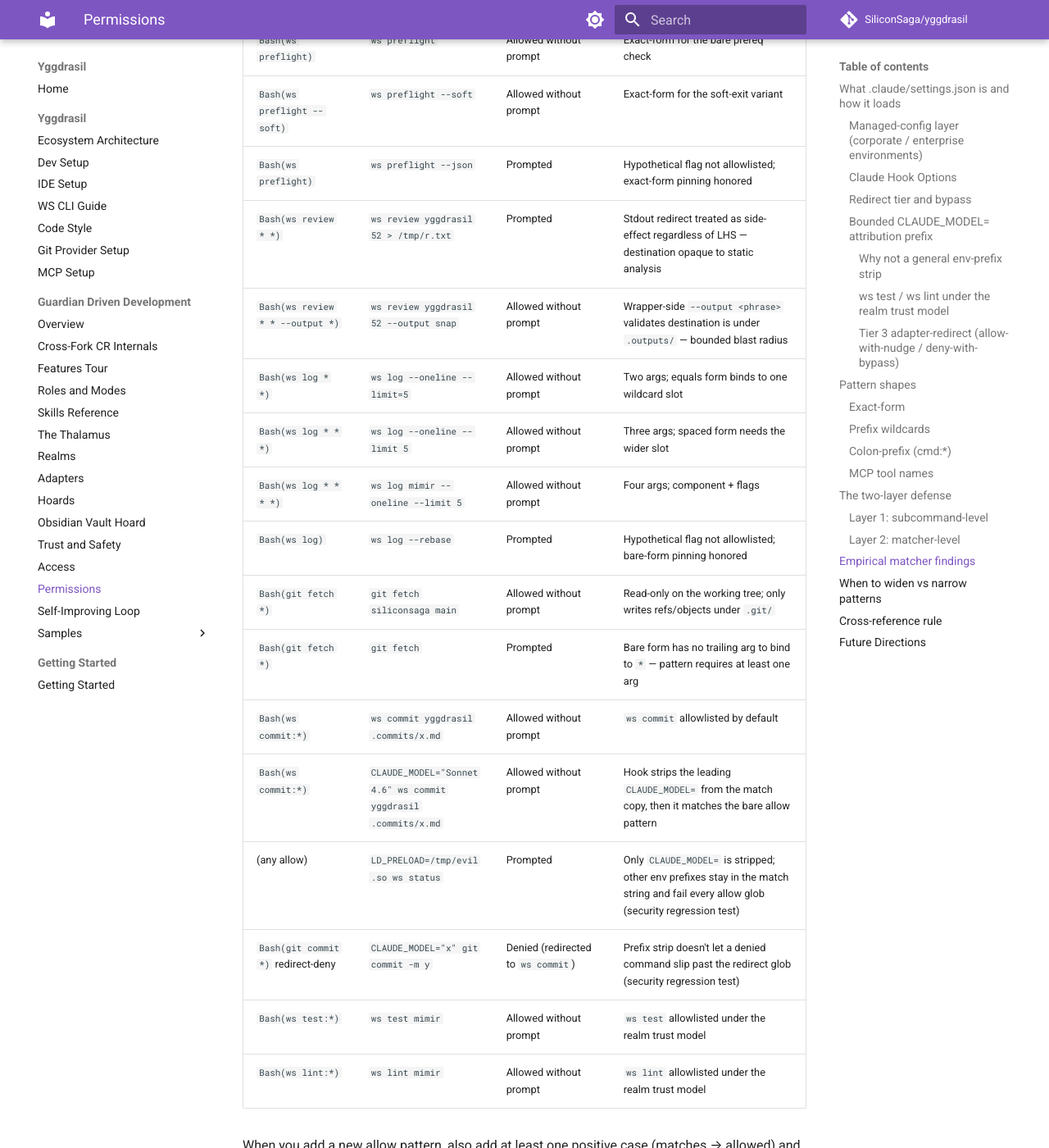
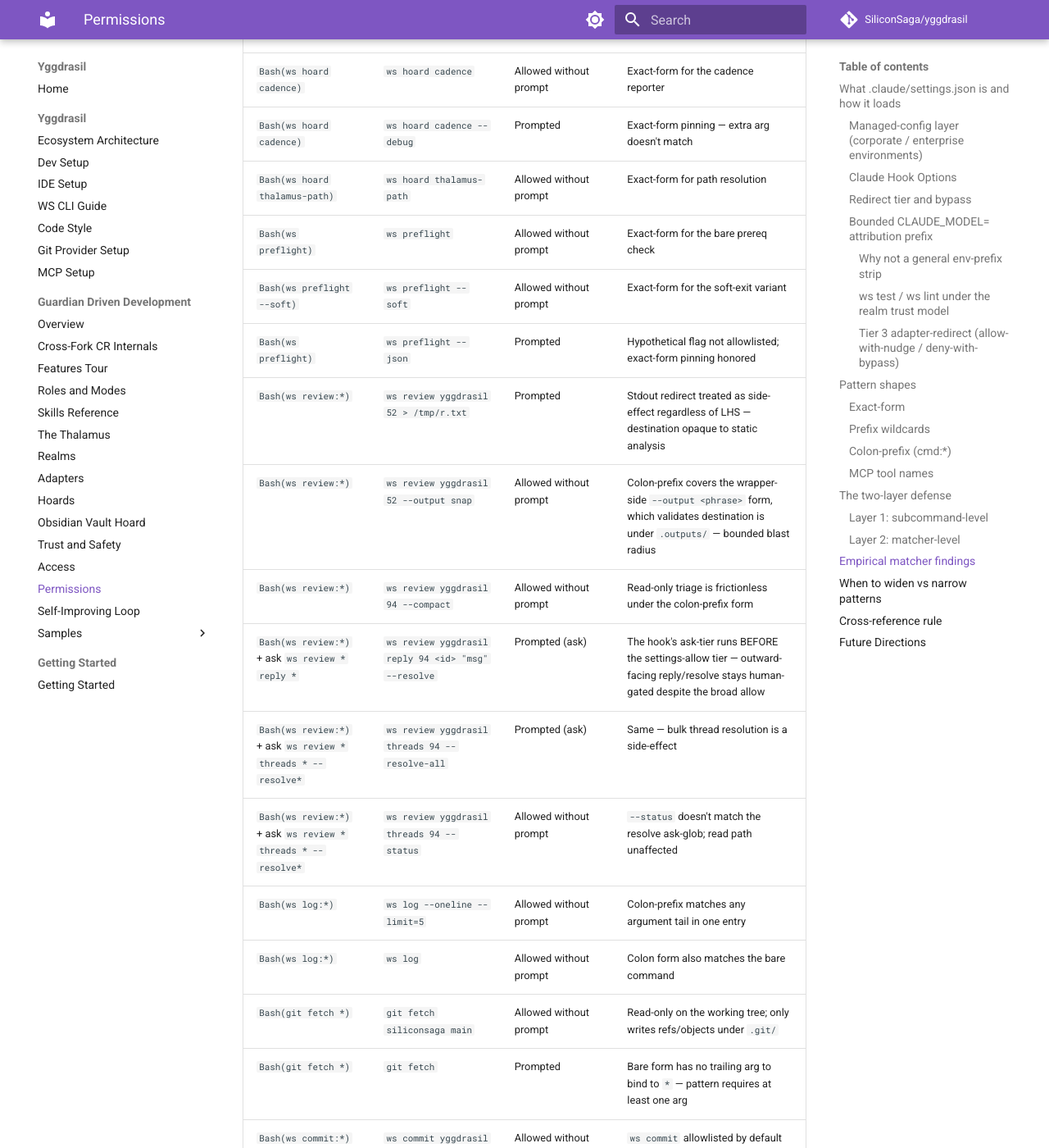
Before and after one commit to SiliconSaga/yggdrasil, an MkDocs documentation site: the page built from docs/gdd/permissions.md, in a window 1280 px wide and 1400 px high, scrolled down 7626 px. Shown: the whole window at 82% size. Built offline with MkDocs 1.6.1 and Material for MkDocs 9.7.7, drawn with Linux system fonts in a browser that asks for light colours; comment, search, counter and statistics services are not loaded; some of the changed text lies outside the part shown.

Commit message:
refactor(permissions): collapse per-arg-count allow ladders to :* + ask-gate review side-effects (P4)
The committed allowlist carried per-arg-count ladders (`ws test *`, `* *`, … ×7; ~74 `ws review` flag permutations; `ws log` ×5) predating the discovery that Claude Code's colon form `Bash(<cmd>:*)` matches the command plus any argument tail. Worse, the ladders' apparent tightness was illusory in the normal (hook-active) mode: the hook compares with bash globs where `*` spans spaces, so `Bash(ws review * *)` already matched `ws review <comp> reply <id> "msg" --resolve` — outward-facing review side-effects were silently auto-approving.

Collapsed (both dispatch forms): help, status, pull, diagnose, actions, hoard init, component init, test, lint, review, log → one `:*` entry each. ~200 entries → ~95. Left pinned on purpose: preflight, hoard cadence/thalamus-path, realm list/init, clone, clean, mcp-*, hook-bypass helps, and all the exact-form git entries — their tightness is intentional (mutating siblings or doc-pinned negative cases).

The review collapse comes with a tightening, not a loosening: `reply` (posts to the PR) and `threads … --resolve*` (mutates thread state) are now on the committed `[ask-commands]` list, which the hook evaluates BEFORE the settings-allow tier — so they force a human prompt that the old ladder never actually provided. Read-only review stays frictionless. Five new hook tests pin both directions; the gdd-review-triage skill's "thread resolution prompts for approval" claim is now true rather than aspirational.

Per the cross-reference rule, docs/gdd/permissions.md gains the ask-before-allow third option in the Colon-prefix section and updated empirical-table rows (review:*/log:* positives, ask-gated negatives); rows citing removed ladder patterns are updated in place.

Known boundary (also noted in the doc): the ask-gate lives in the hook — with the hook disabled, only the settings allowlist applies and review side-effects would auto-approve.

Co-Authored-By: Claude Fable 5 <noreply@anthropic.com>

````diff
--- a/docs/gdd/permissions.md
+++ b/docs/gdd/permissions.md
@@ -153,6 +153,8 @@ Bash(bash scripts/ws commit:*)
 ```
 
 The `:*` suffix is Claude Code's *prefix* form: the rule matches the literal text before the `:` followed by **anything at all** — any number of arguments, spaces included — in a single entry. `Bash(ws test:*)` matches `ws test`, `ws test knarr`, and `ws test knarr -k foo --verbose` alike. This differs from the spaced `*` wildcard above, where each `*` binds exactly one argument-shaped token (so `Bash(ws test *)` matches only `ws test <one-arg>`, and covering two args needs `Bash(ws test * *)`). Because the prefix match is anchored at the start of the command string, each dispatch form needs its own entry — `Bash(ws test:*)` does not cover `bash scripts/ws test …`, hence the separate `Bash(bash scripts/ws test:*)`. Reach for `:*` on always-trusted subcommands where any argument tail is safe; use the tighter spaced-`*` or exact forms when you need to bound *which* arguments are allowed (e.g. a subcommand with a mutating flag-form).
+
+A third option covers subcommands that are mostly read-only with a few side-effect forms: grant the broad `:*` allow and pin the side-effect forms on the hook's `[ask-commands]` list, which evaluates BEFORE the allow tier. `ws review` is the worked example — reads are frictionless under `Bash(ws review:*)`, while `reply` (posts to the PR) and `threads … --resolve*` (mutates thread state) force a human prompt via the committed ask entries. Note this gate lives in the hook: with the hook disabled, only the settings allowlist applies and the side-effect forms would auto-approve.
 
 ### MCP tool names
 
@@ -222,12 +224,14 @@ Verified in interactive testing. Each row is a (pattern, attempted command, expe
 | `Bash(ws preflight)` | `ws preflight` | Allowed without prompt | Exact-form for the bare prereq check |
 | `Bash(ws preflight --soft)` | `ws preflight --soft` | Allowed without prompt | Exact-form for the soft-exit variant |
 | `Bash(ws preflight)` | `ws preflight --json` | Prompted | Hypothetical flag not allowlisted; exact-form pinning honored |
-| `Bash(ws review * *)` | `ws review yggdrasil 52 > /tmp/r.txt` | Prompted | Stdout redirect treated as side-effect regardless of LHS — destination opaque to static analysis |
-| `Bash(ws review * * --output *)` | `ws review yggdrasil 52 --output snap` | Allowed without prompt | Wrapper-side `--output <phrase>` validates destination is under `.outputs/` — bounded blast radius |
-| `Bash(ws log * *)` | `ws log --oneline --limit=5` | Allowed without prompt | Two args; equals form binds to one wildcard slot |
-| `Bash(ws log * * *)` | `ws log --oneline --limit 5` | Allowed without prompt | Three args; spaced form needs the wider slot |
-| `Bash(ws log * * * *)` | `ws log mimir --oneline --limit 5` | Allowed without prompt | Four args; component + flags |
-| `Bash(ws log)` | `ws log --rebase` | Prompted | Hypothetical flag not allowlisted; bare-form pinning honored |
+| `Bash(ws review:*)` | `ws review yggdrasil 52 > /tmp/r.txt` | Prompted | Stdout redirect treated as side-effect regardless of LHS — destination opaque to static analysis |
+| `Bash(ws review:*)` | `ws review yggdrasil 52 --output snap` | Allowed without prompt | Colon-prefix covers the wrapper-side `--output <phrase>` form, which validates destination is under `.outputs/` — bounded blast radius |
+| `Bash(ws review:*)` | `ws review yggdrasil 94 --compact` | Allowed without prompt | Read-only triage is frictionless under the colon-prefix form |
+| `Bash(ws review:*)` + ask `ws review * reply *` | `ws review yggdrasil reply 94 <id> "msg" --resolve` | Prompted (ask) | The hook's ask-tier runs BEFORE the settings-allow tier — outward-facing reply/resolve stays human-gated despite the broad allow |
+| `Bash(ws review:*)` + ask `ws review * threads * --resolve*` | `ws review yggdrasil threads 94 --resolve-all` | Prompted (ask) | Same — bulk thread resolution is a side-effect |
+| `Bash(ws review:*)` + ask `ws review * threads * --resolve*` | `ws review yggdrasil threads 94 --status` | Allowed without prompt | `--status` doesn't match the resolve ask-glob; read path unaffected |
+| `Bash(ws log:*)` | `ws log --oneline --limit=5` | Allowed without prompt | Colon-prefix matches any argument tail in one entry |
+| `Bash(ws log:*)` | `ws log` | Allowed without prompt | Colon form also matches the bare command |
 | `Bash(git fetch *)` | `git fetch siliconsaga main` | Allowed without prompt | Read-only on the working tree; only writes refs/objects under `.git/` |
 | `Bash(git fetch *)` | `git fetch` | Prompted | Bare form has no trailing arg to bind to `*` — pattern requires at least one arg |
 | `Bash(ws commit:*)` | `ws commit yggdrasil .commits/x.md` | Allowed without prompt | `ws commit` allowlisted by default |
````
Also changed, not shown: other parts of docs/gdd/permissions.md (+1 -1 lines), 3 other files.
